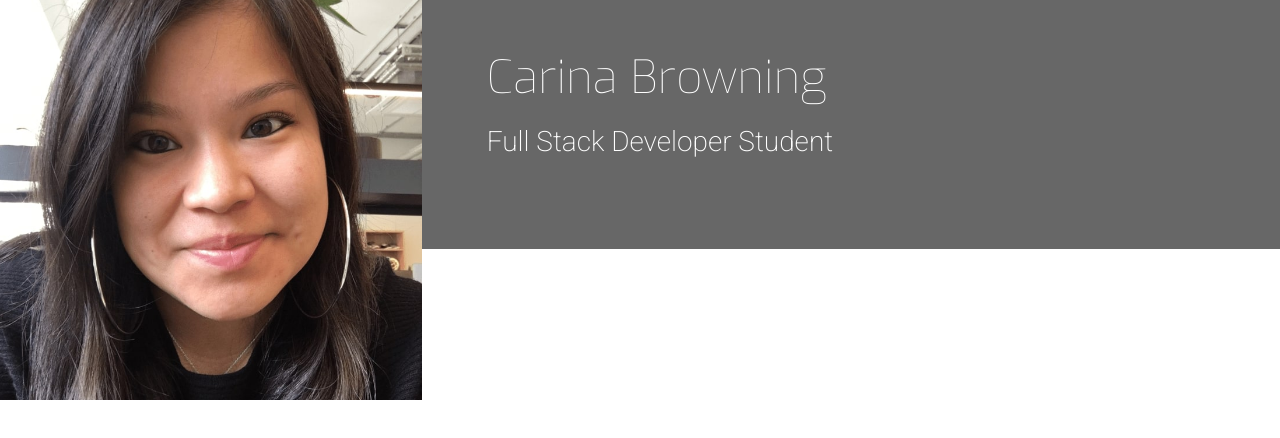
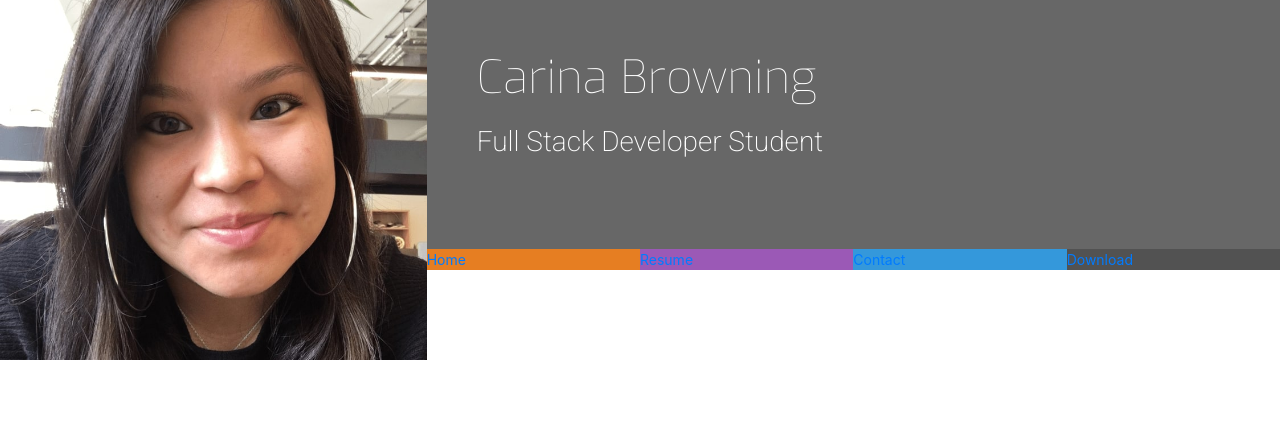
Before and after one commit to CarinaAJ/resume, a plain HTML site: page index.html in a window 1280 px wide. Drawn offline with nearby package versions, Linux system fonts and the light colour scheme.

Commit message:
Add menu items next to image

```diff
--- a/assets/css/style.css
+++ b/assets/css/style.css
@@ -4,8 +4,24 @@
 
 .bg-color-name-title{
     background-color: #676767;
+}
 
+.ui-menu-color-home{
+    background-color: #e67e22;
 }
+
+.ui-menu-color-resume{
+    background-color: #9b59b6;
+}
+
+.ui-menu-color-contact{
+    background-color: #3498db;
+}
+
+.ui-menu-color-download{
+    background-color: #525252;
+}
+
 
 /*----- Heading -----*/
 
@@ -22,7 +38,7 @@ header{
     background-position: center;
     background-repeat: no-repeat;
     background-size: cover;
-    min-height: 400px;
+    min-height: 360px;
     transition: all .5s ease-in-out;
     -moz-transition: all .5s ease-in-out;
     -webkit-transition: all .5s ease-in-out;
@@ -45,3 +61,16 @@ header{
     margin-bottom: 90px;
     color: #fff;
 }
+
+.list-inline-item:not(:last-child){
+    margin: 0;
+}
+
+.menucontainer{
+    font-size: 0;
+}
+
+#nav li{
+    font-size: 14px;
+    padding: 0;
+}
--- a/index.html
+++ b/index.html
@@ -15,16 +15,36 @@
 
 <body>
     <header>
-        <div class="row">
+        <div class="row no-gutters">
             <a href="index.html" class="col-md-4 logo">
 
             </a>
             <div class="col-md-8">
-                <div class="row bg-color-name-title">
+                <div class="row no-gutters bg-color-name-title">
                     <div class="col heading">
                         <h1 class="name">Carina Browning</h1>
                         <h2 class="title">Full Stack Developer Student</h2>
 
+                    </div>
+
+                </div>
+                <div class="row no-gutters">
+                    <div class="col">
+                        <ul id="nav" class="list-inline menucontainer">
+                            <li class="col6 col-sm-3 ui-menu-color-home list-inline-item">
+                                <a href="#"><span>Home</span></a>
+                            </li>
+                            <li class="col6 col-sm-3 ui-menu-color-resume list-inline-item">
+                                <a href="#"><span>Resume</span></a>
+                            </li>
+                            <li class="col6 col-sm-3 ui-menu-color-contact list-inline-item">
+                                <a href="#"><span>Contact</span></a>
+                            </li>
+                            <li class="col6 col-sm-3 ui-menu-color-download list-inline-item">
+                                <a href="#"><span>Download</span></a>
+                            </li>
+
+                        </ul>
                     </div>
 
                 </div>
```
